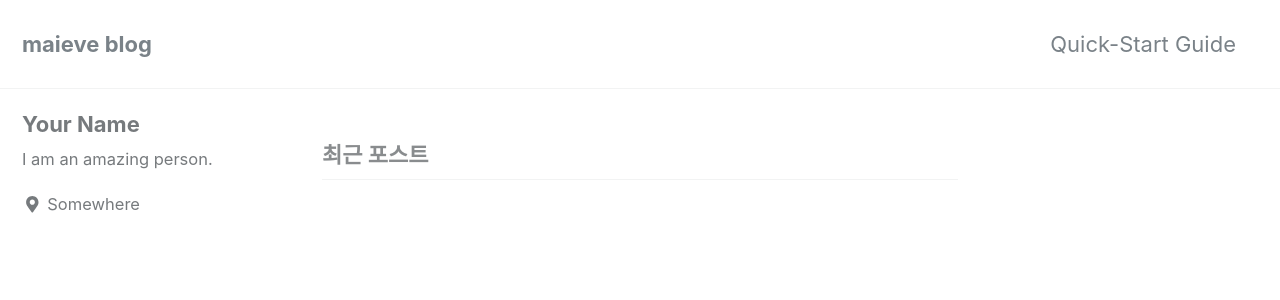
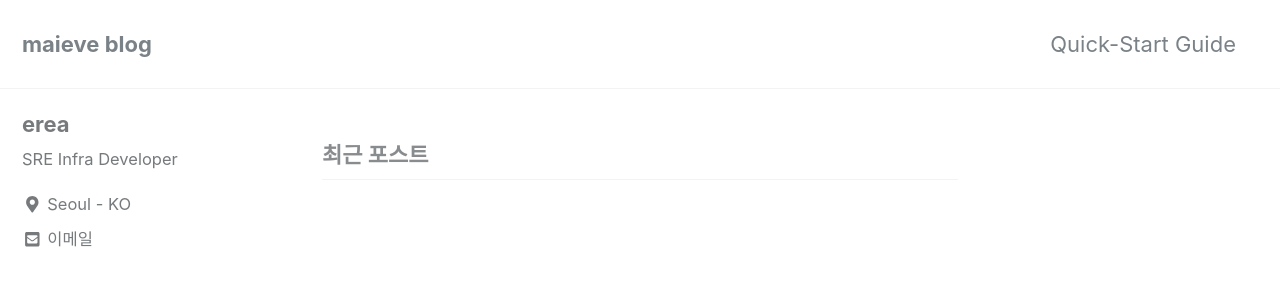
Before and after one commit to maieve/maieve-maieve.github.io, a Jekyll site: the page built from index.html, in a window 1280 px wide and 900 px high. Shown: the top 300 px of the window. Built offline with Jekyll 4.4.1, drawn with Linux system fonts in a browser that asks for light colours; nearby versions of some CDN libraries; the list of posts is cut into pages by our own code.

Commit message:
Update _config.yml

```diff
--- a/_config.yml
+++ b/_config.yml
@@ -100,11 +100,11 @@ analytics:
 
 # Site Author
 author:
-  name             : "Your Name"
+  name             : "erea"
   avatar           : # path of avatar image, e.g. "/assets/images/bio-photo.jpg"
-  bio              : "I am an amazing person."
-  location         : "Somewhere"
-  email            :
+  bio              : "SRE Infra Developer"
+  location         : "Seoul - KO"
+  email            : hmj2088@gmail.com
   links:
     - label: "Email"
       icon: "fas fa-fw fa-envelope-square"
```
